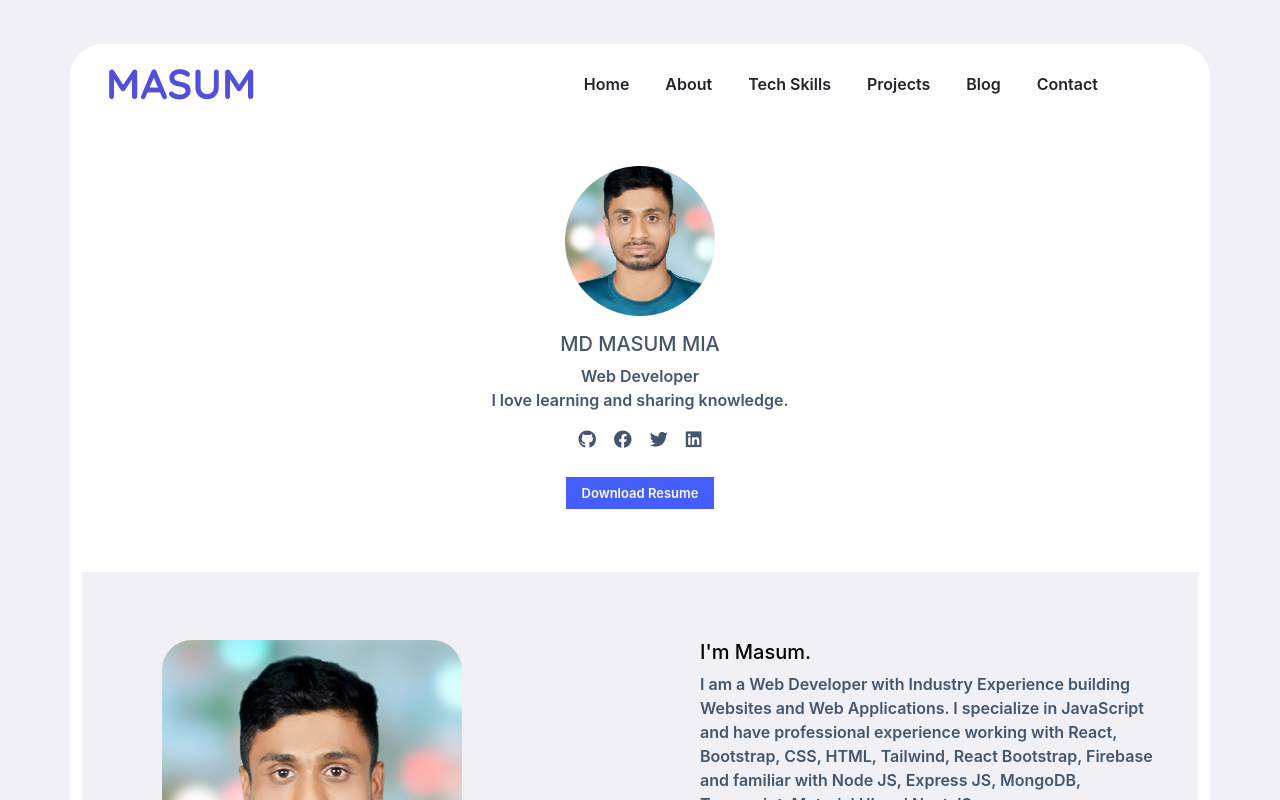
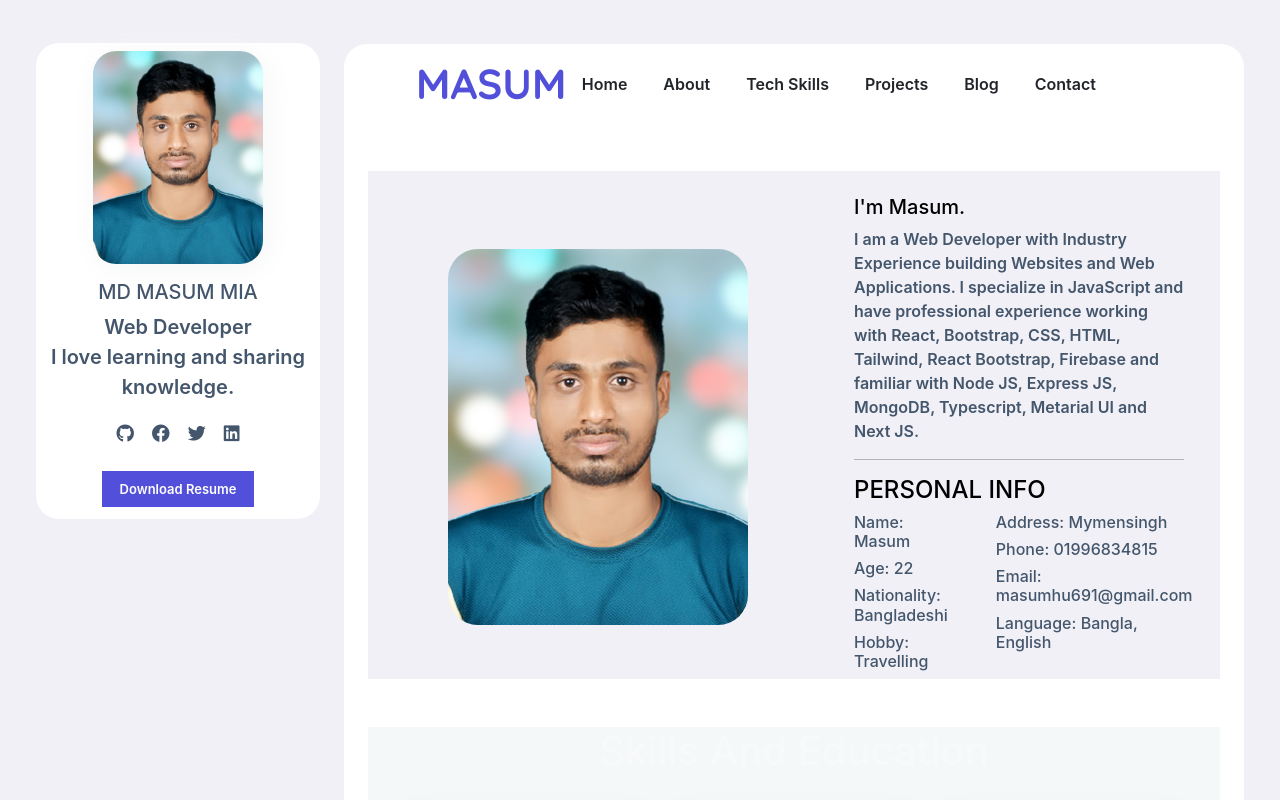
Before and after one commit to masum691/masum-portfolio, a React (Create React App) app: page / in a window 1280 px wide. Shown: the top 800 px of the page. Built offline with nearby package versions, Linux system fonts and the light colour scheme.

Commit message:
fixed left banner and more

```diff
--- a/src/Pages/Home/Banner/Banner.css
+++ b/src/Pages/Home/Banner/Banner.css
@@ -30,7 +30,7 @@
     transition: .3s;
 }
 .font-awesome .facebook:hover, .github:hover, .linkedin:hover, .twitter:hover{
-    color:#ED8C19;
+    color:rgb(82, 80, 218);
     cursor: pointer;
 }
 .resume{
@@ -51,16 +51,22 @@
 .resume a{
     text-decoration: none;
     color: #445EFD;
-    border: 2px solid #445EFD;
-    background-color: #445dfd;
-    padding: 6px 14px;
+    border: 2px solid rgb(82, 80, 218);
+    background-color: rgb(82, 80, 218);
+    padding: 8px 16px;
     color: #ffffff;
 }
 .with-nav{
     margin-top: 43px;
     margin-bottom: 33px;
     background-color: #fff;
+    border-radius:23px;
 }
 .programmer-banner-img{
-    width: 150px;
+    width: 170px;
+    /* border: 1px solid rgb(255, 0, 21); */
+    /* border: 2px solid rgb(82, 80, 218); */
+    border-radius: 23px;
+    margin-top: 8px;
+    box-shadow: 4px 4px 30px rgb(244, 245, 245);
 }
--- a/src/Pages/Home/Banner/Banner.js
+++ b/src/Pages/Home/Banner/Banner.js
@@ -1,5 +1,6 @@
 import React from 'react';
-import programmer from '../../../images/me.png'
+// import programmer from '../../../images/programmer.png'
+import programmer from '../../../images/programmer.png'
 import Navbar from '../../Navbar/Navbar';
 import './Banner.css'
 
@@ -7,7 +8,7 @@ const Banner = () => {
 
     return (
         <div className="banner-container">
-            <div className="with-nav container mx-auto ">
+            <div className="with-nav">
                 <div class="align-items-center portfolio-banner">
                     <div className='text-center'>
                         <img className='programmer-banner-img' src={programmer} alt="" />
--- a/src/Pages/Home/Home/Home.css
+++ b/src/Pages/Home/Home/Home.css
@@ -1,5 +1,18 @@
 .home-page{
     background-color: #FFFFFF;
-    border-radius: 33px;
+    border-radius: 23px;
     margin-top: 44px;
 }
+.left-banner{
+    position: -webkit-sticky;
+    position: sticky;
+    top: 0;
+    font-size: 20px;
+    height: 300px;
+}
+
+@media only screen and (max-width: 767px) {
+    .left-banner {
+      position: static;
+    }
+  }
--- a/src/Pages/Home/Home/Home.js
+++ b/src/Pages/Home/Home/Home.js
@@ -5,6 +5,7 @@ import Banner from '../Banner/Banner';
 import Blog from '../Blog/Blog';
 import Contact from '../Contact/Contact';
 import Footer from '../Footer/Footer';
+import LeftBanner from '../LeftBanner/LeftBanner';
 import Projects from '../Projects/Projects';
 import Services from '../Services/Services';
 import TechSkills from '../TechSkills/TechSkills';
@@ -12,9 +13,14 @@ import './Home.css'
 
 const Home = () => {
     return (
+        <div className='row container-fluid mx-auto'>
+            <div className='col-sm-12 col-md-4 col-lg-3 left-banner'>
+                <LeftBanner></LeftBanner>
+            </div>
+            <div className='col-sm-12 col-md-8 col-lg-9'>
                 <div className='home-page container' id="home">
                     <Navbar></Navbar>
-            <Banner></Banner>
+                    {/* <Banner></Banner> */}
                     <About></About>
                     <TechSkills></TechSkills>
                     <Services></Services>
@@ -23,6 +29,8 @@ const Home = () => {
                     <Contact></Contact>
                     <Footer></Footer>
                 </div>
+            </div>
+        </div>
     );
 };
 
--- /dev/null
+++ b/src/Pages/Home/LeftBanner/LeftBanner.js
@@ -0,0 +1,12 @@
+import React from 'react';
+import Banner from '../Banner/Banner';
+
+const LeftBanner = () => {
+    return (
+        <div>
+            <Banner></Banner>
+        </div>
+    );
+};
+
+export default LeftBanner;
```
Also changed, not shown: public/m-letter.png. Lines whose indentation alone changed are shown as unchanged.
